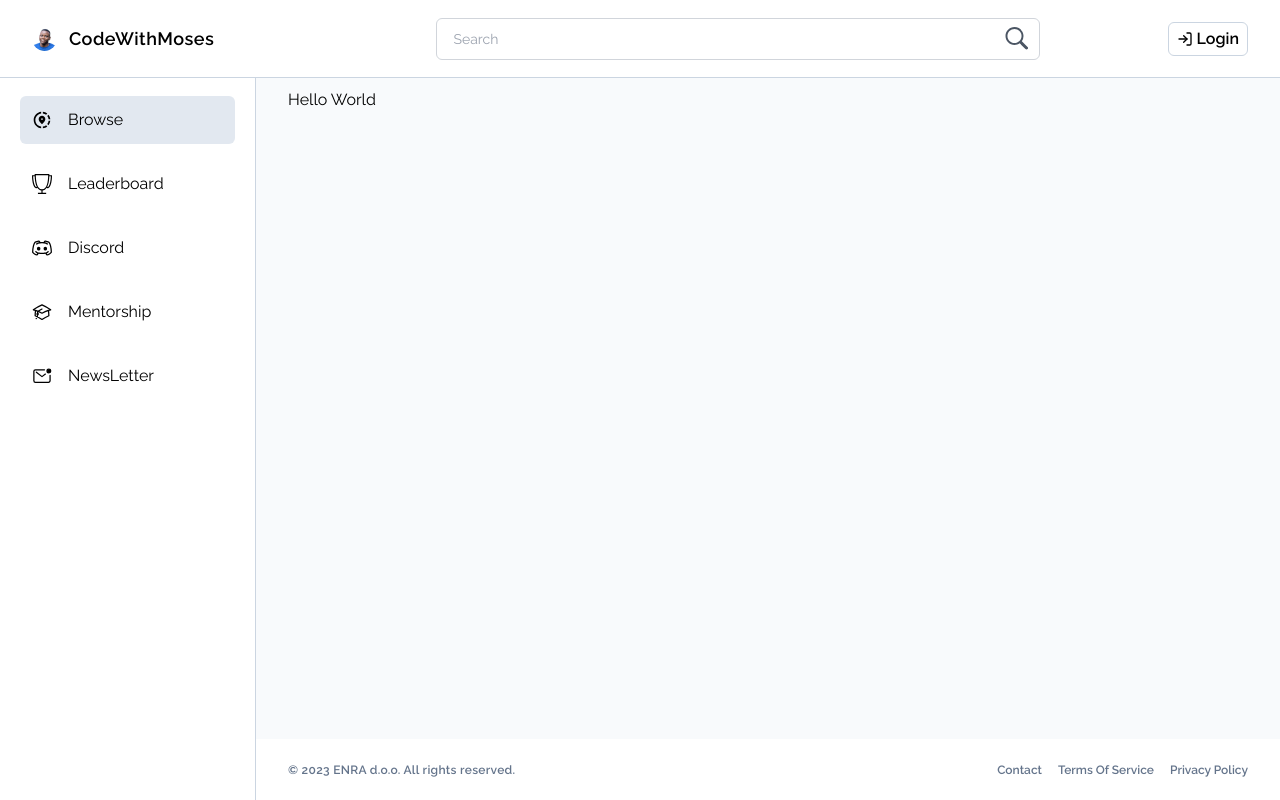
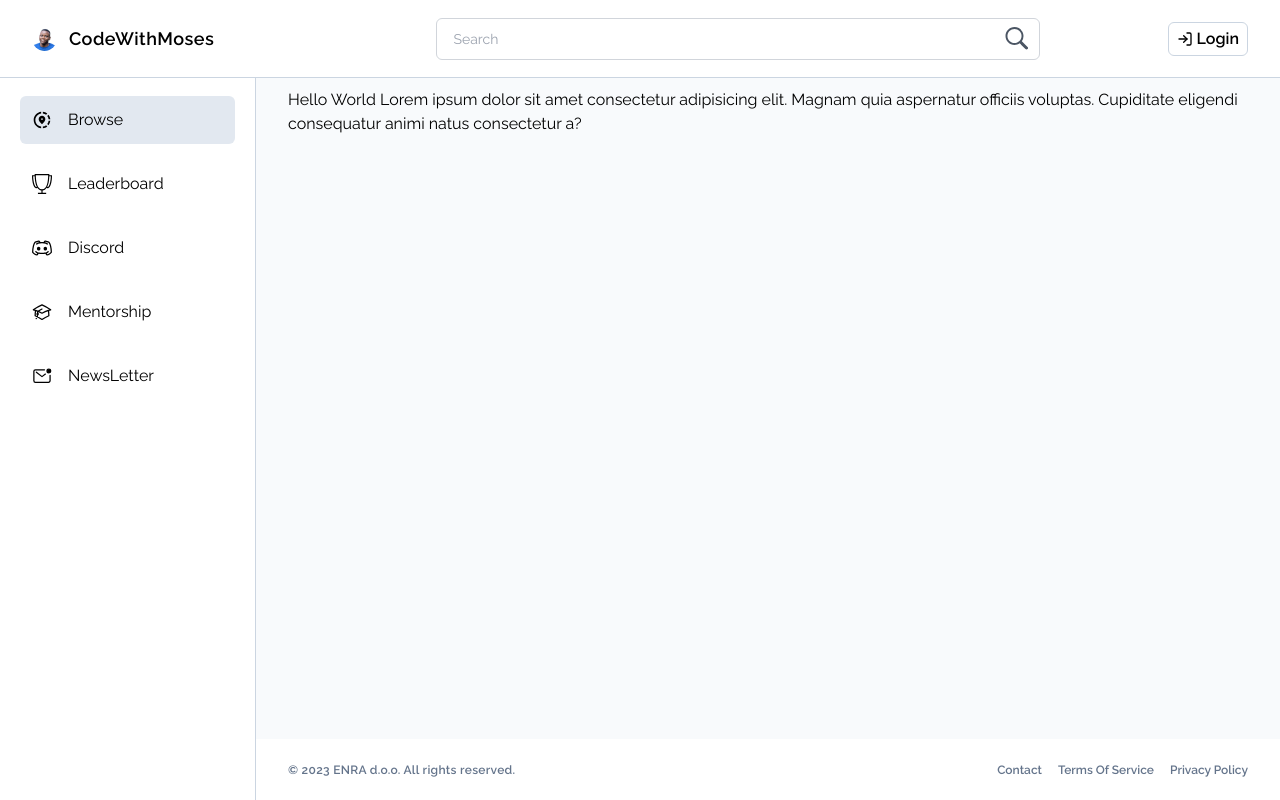
Before and after one commit to mosespace/code-with-moses, a Next.js app: page / in a window 1280 px wide. Built offline with nearby package versions, Linux system fonts and the light colour scheme.

Commit message:
feat: hero section for the home page

```diff
--- a/components/Hero.jsx
+++ b/components/Hero.jsx
@@ -1,5 +1,11 @@
 import React from "react";
 
 export default function Hero() {
-  return <div>Hello World</div>;
+  return (
+    <div>
+      Hello World Lorem ipsum dolor sit amet consectetur adipisicing elit.
+      Magnam quia aspernatur officiis voluptas. Cupiditate eligendi consequatur
+      animi natus consectetur a?
+    </div>
+  );
 }
```
